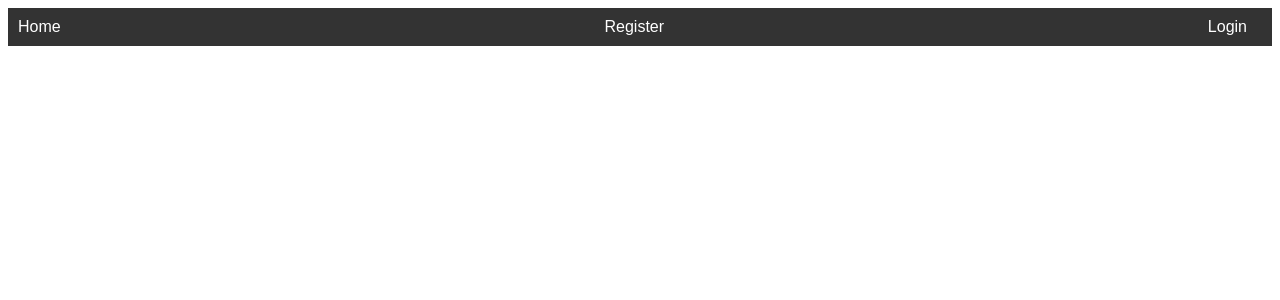
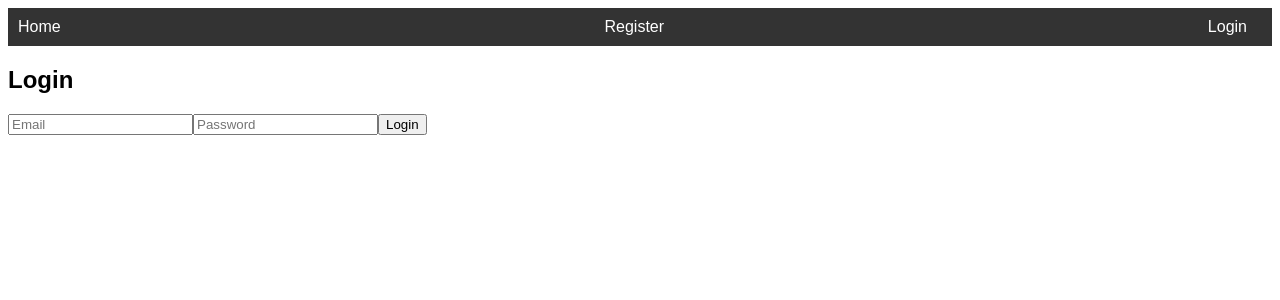
Before and after one commit to Kavindu97007/Todo-frontend, a React (Create React App) app: page /login in a window 1280 px wide. Before the commit this address had no page. Shown: the top 300 px of the page. Built offline with nearby package versions, Linux system fonts and the light colour scheme.

Commit message:
fix error related to cors

```diff
--- a/src/App.js
+++ b/src/App.js
@@ -3,7 +3,7 @@ import { BrowserRouter as Router, Routes, Route } from 'react-router-dom';
 import Navbar from './components/Navbar';
 // import HomePage from './pages/HomePage';
  import Register from './components/Register';
-// import LoginPage from './pages/LoginPage';
+import Login from './components/Login';
 // import UserTasksPage from './pages/UserTasksPage';
 
 const App = () => {
@@ -13,7 +13,7 @@ const App = () => {
       <Routes>
         {/* <Route path="/" element={<HomePage />} /> */}
         <Route path="/register" element={<Register />} />
-        {/* <Route path="/login" element={<LoginPage />} /> */}
+        <Route path="/login" element={<Login />} />
         {/* <Route path="/tasks" element={<UserTasksPage />} /> */}
       </Routes>
     </Router>
--- a/src/components/Login.js
+++ b/src/components/Login.js
@@ -0,0 +1,31 @@
+import React, { useState } from 'react';
+import { useNavigate } from 'react-router-dom';
+import { loginUser } from '../services/UserServicesAPI';
+
+const Login = () => {
+  const [email, setEmail] = useState('');
+  const [password, setPassword] = useState('');
+  const navigate = useNavigate();
+
+  const handleLogin = async (e) => {
+    e.preventDefault();
+    try {
+      const { token } = await loginUser({ email, password });
+      localStorage.setItem('token', token);
+      navigate('/tasks');
+    } catch (error) {
+      console.error('Login failed:', error);
+    }
+  };
+
+  return (
+    <form onSubmit={handleLogin} className="form">
+      <h2>Login</h2>
+      <input type="email" placeholder="Email" value={email} onChange={(e) => setEmail(e.target.value)} required />
+      <input type="password" placeholder="Password" value={password} onChange={(e) => setPassword(e.target.value)} required />
+      <button type="submit">Login</button>
+    </form>
+  );
+};
+
+export default Login;
--- a/src/services/UserServicesAPI.js
+++ b/src/services/UserServicesAPI.js
@@ -1,4 +1,4 @@
-const apiUrl = 'http://localhost:5001/users';
+const apiUrl = 'http://localhost:5001/api/users';
 
 export const registerUser = async (user) => {
   const response = await fetch(`${apiUrl}/register`, {
```
